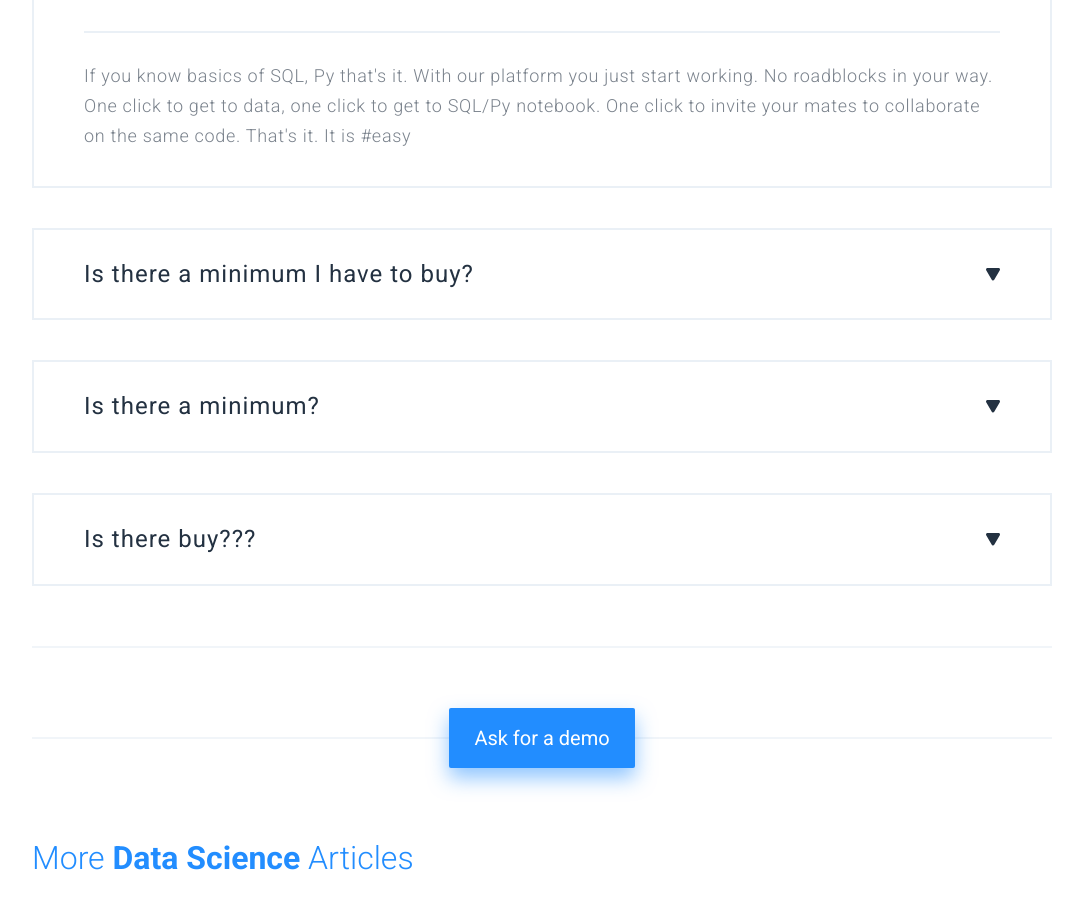
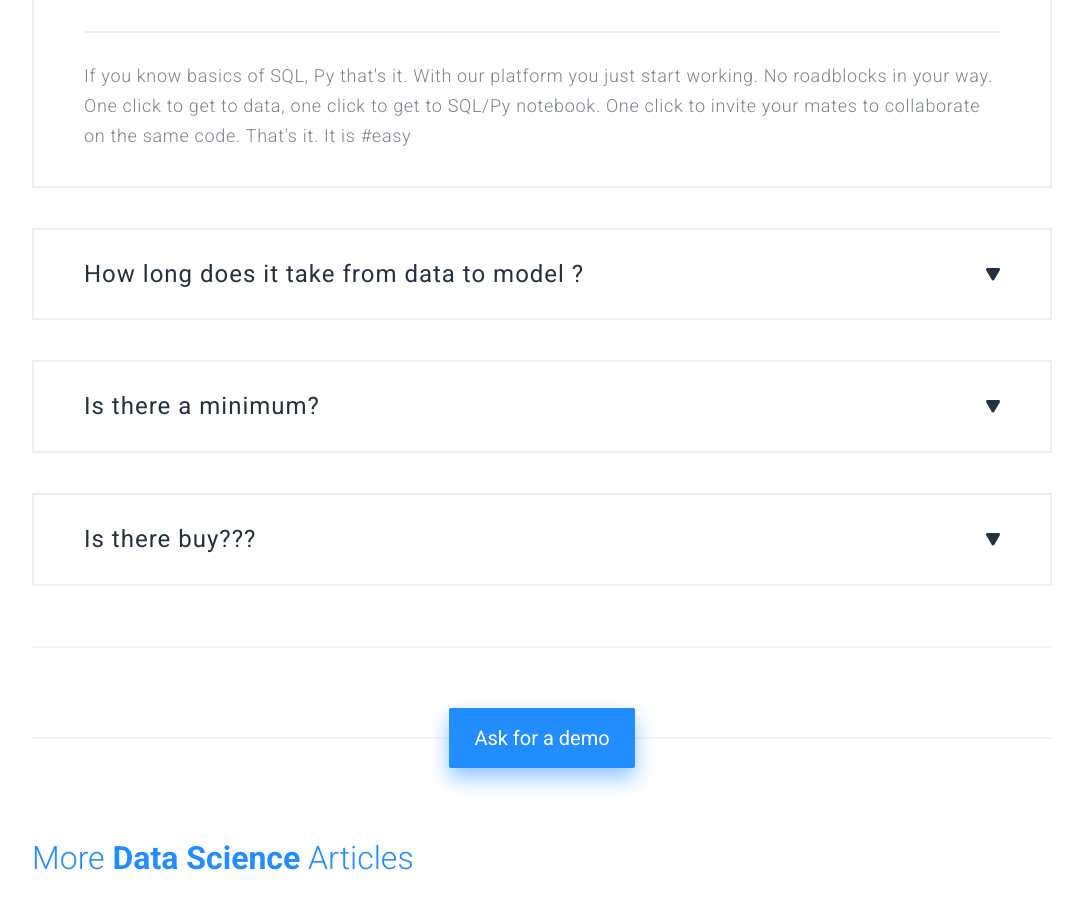
Before and after one commit to keboola/website, a Jekyll site: the page built from index.md, in a window 1280 px wide and 900 px high, scrolled down 5117 px. Shown: the whole window, without its empty margins (98-1181 px from the left). Built offline with Jekyll 4.4.1, drawn with Linux system fonts in a browser that asks for light colours; nearby versions of some CDN libraries; some of the changed lines change nothing that is shown.

Commit message:
Update from Forestry.io - Updated index.md

```diff
--- a/index.md
+++ b/index.md
@@ -123,10 +123,11 @@
       working. No roadblocks in your way. One click to get to data, one click to get
       to SQL/Py notebook. One click to invite your mates to collaborate on the same
       code. That''s it. It is #easy'
-  - name: Is there a minimum I have to buy?
-    desc: Nulla eu ullamcorper nisl. Ut lobortis augue a tortor aliquam ullamcorper.
-      Nam viverra venenatis urna, quis rutrum ipsum congue vitae. Vivamus commodo
-      convallis urna nec sagittis. Curabitur ut posuere justo.
+  - name: How long does it take from data to model ?
+    desc: We have integrated data acquisition framework with over 200 preset connectors.
+      With one click you can get any data inside Keboola. If you encounter new source,
+      just use our Generic Extractor and get data from it as well. In a matter of
+      minutes work on your data!
   - name: Is there a minimum?
     desc: Nulla eu ullamcorper nisl. Ut lobortis augue a tortor aliquam ullamcorper.
       Nam viverra venenatis urna, quis rutrum ipsum congue vitae. Vivamus commodo
```
